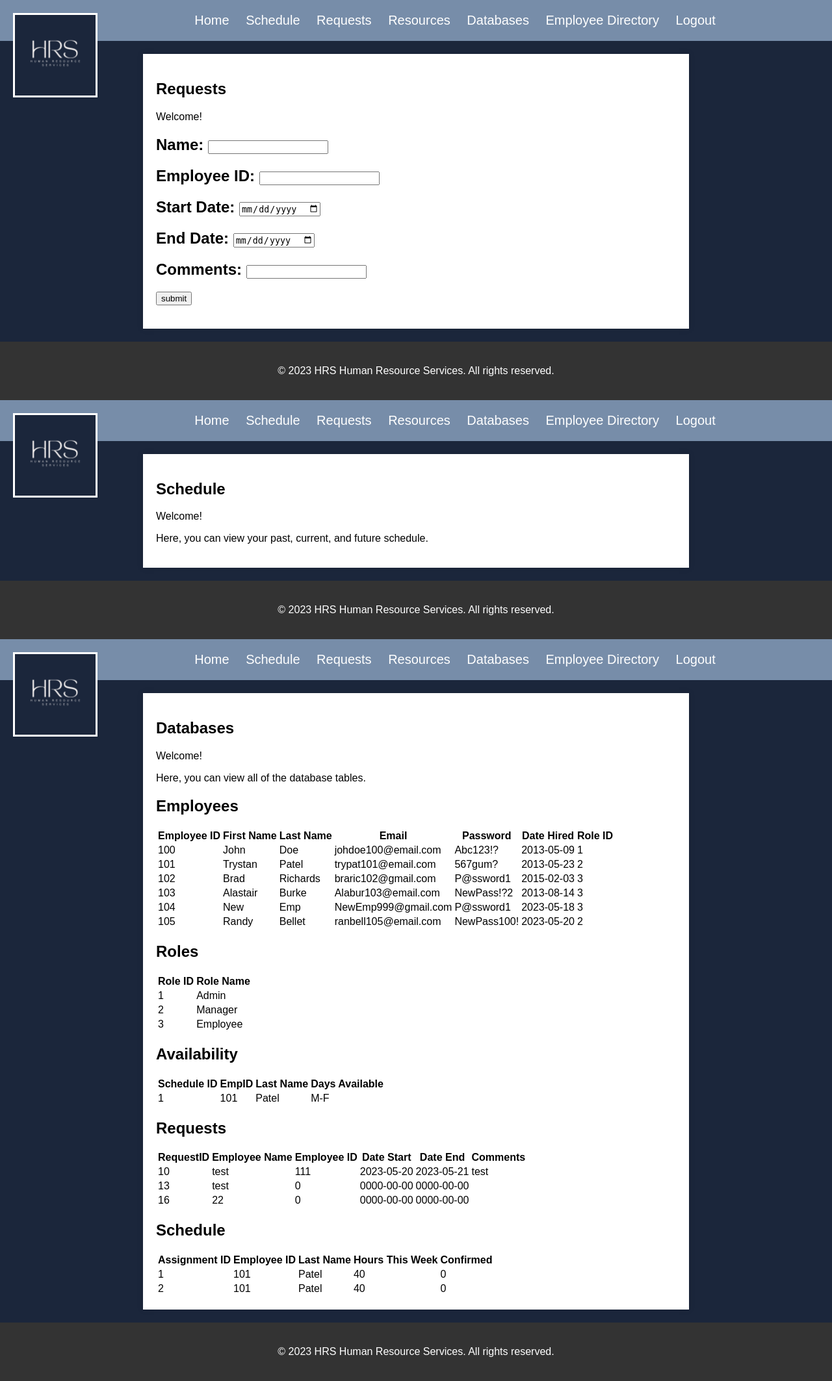
After one commit to JustARaceThing/CIS480-Project, a PHP site: page /view/databases.php in a window 1280 px wide. The commit adds this page. Shown: the whole page at 65% size. Run offline with PHP 8.4, Linux system fonts and the light colour scheme; data comes from the database, SQL or seed files in the repository; both versions use the stored data as it was after the commit; some libraries are stand-ins or nearby versions.

Commit message:
New Tables!
Updated all UX changes and added new tables from database with respective files

```diff
--- /dev/null
+++ b/controller/availability.php
@@ -0,0 +1,50 @@
+<?php
+
+class Availability {
+    //availability table parameters
+    private $scheduleID;
+    private $empID;
+    private $lName;
+    private $daysAvail;
+
+    //constructor
+    public function __construct($scheduleID, $empID, $lName, $daysAvail) {
+        $this->scheduleID = $scheduleID;
+        $this->empID = $empID;
+        $this->lName = $lName;
+        $this->daysAvail = $daysAvail;
+    }
+
+    //get and set availability properties
+    public function getScheduleID() {
+        return $this->scheduleID;
+    }
+
+    public function setScheduleID($val) {
+        $this->scheduleID = $val;
+    }
+
+    public function getEmpID() {
+        return $this->empID;
+    }
+
+    public function setEmpID($val) {
+        $this->empID = $val;
+    }
+
+    public function getLName() {
+        return $this->lName;
+    }
+
+    public function setLName($val) {
+        $this->lName = $val;
+    }
+
+    public function getDaysAvail() {
+        return $this->daysAvail;
+    }
+
+    public function setDaysAvail($val) {
+        $this->daysAvail = $val;
+    }
+}
--- /dev/null
+++ b/controller/availability_controller.php
@@ -0,0 +1,31 @@
+<?php
+require_once('availability.php');
+require_once('../model/availability_db.php');
+
+class AvailabilityController {
+    //convert row from database into object
+    private static function rowToAvailability($row) {
+        $availability = new Availability($row['scheduleID'],
+            $row['EmpID'],
+            $row['Last Name'],
+            $row['Days Avail']);
+
+        return $availability;
+    }
+
+    //get all availability values and store into an array
+    public static function getAllAvail() {
+        $queryRes = AvailabilityDB::getAvailability();
+
+        if ($queryRes) {
+            $availability = array();
+            foreach ($queryRes as $row) {
+                $availability[] = self::rowToAvailability($row);
+            }
+
+            return $availability;
+        } else {
+            return false;
+        }
+    }
+}
--- a/controller/employee_controller.php
+++ b/controller/employee_controller.php
@@ -1,6 +1,6 @@
 <?php
 require_once('employee.php');
-require_once('./model/employee_db.php');
+require_once('../model/employee_db.php');
 
 class EmployeeController {
     //convert row from database into Employee object
--- /dev/null
+++ b/controller/requests.php
@@ -0,0 +1,70 @@
+<?php
+
+class Requests {
+    //requests table parameters
+    private $requestID;
+    private $empName;
+    private $empID;
+    private $dateStart;
+    private $dateEnd;
+    private $comments;
+
+    //constructor
+    public function __construct($requestID, $empName, $empID, $dateStart, $dateEnd, $comments) {
+        $this->requestID = $requestID;
+        $this->empName = $empName;
+        $this->empID = $empID;
+        $this->dateStart = $dateStart;
+        $this->dateEnd = $dateEnd;
+        $this->comments = $comments;
+    }
+
+    //get and set requests properties
+    public function getRequestID() {
+        return $this->requestID;
+    }
+
+    public function setRequestID($val) {
+        $this->requestID = $val;
+    }
+
+    public function getEmpName() {
+        return $this->empName;
+    }
+
+    public function setEmpName($val) {
+        $this->empName = $val;
+    }
+
+    public function getEmpID() {
+        return $this->empID;
+    }
+
+    public function setEmpID($val) {
+        $this->empID = $val;
+    }
+
+    public function getDateStart() {
+        return $this->dateStart;
+    }
+
+    public function setDateStart($val) {
+        $this->dateStart = $val;
+    }
+
+    public function getDateEnd() {
+        return $this->dateEnd;
+    }
+
+    public function setDateEnd($val) {
+        $this->dateEnd = $val;
+    }
+
+    public function getComments() {
+        return $this->comments;
+    }
+
+    public function setComments($val) {
+        $this->comments = $val;
+    }
+}
--- /dev/null
+++ b/controller/requests_controller.php
@@ -0,0 +1,33 @@
+<?php
+require_once('requests.php');
+require_once('../model/requests_db.php');
+
+class RequestsController {
+    //convert row from database into object
+    private static function rowToRequests($row) {
+        $requests = new Requests($row['RequestID'],
+            $row['EmpName'],
+            $row['EmpID'],
+            $row['DateStart'],
+            $row['DateEnd'],
+            $row['Comments']);
+
+        return $requests;
+    }
+
+    //get all requests values and store into an array
+    public static function getAllRequests() {
+        $queryRes = RequestsDB::getRequests();
+
+        if ($queryRes) {
+            $requests = array();
+            foreach ($queryRes as $row) {
+                $requests[] = self::rowToRequests($row);
+            }
+
+            return $requests;
+        } else {
+            return false;
+        }
+    }
+}
--- /dev/null
+++ b/controller/schedule.php
@@ -0,0 +1,60 @@
+<?php
+
+class Schedule {
+    //schedule table parameters
+    private $assignmentID;
+    private $empID;
+    private $lName;
+    private $hoursThisWeek;
+    private $confirmed;
+
+    //constructor
+    public function __construct($assignmentID, $empID, $lName, $hoursThisWeek, $confirmed) {
+        $this->assignmentID = $assignmentID;
+        $this->empID = $empID;
+        $this->lName = $lName;
+        $this->hoursThisWeek = $hoursThisWeek;
+        $this->confirmed = $confirmed;
+    }
+
+    //get and set schedule properties
+    public function getAssignmentID() {
+        return $this->assignmentID;
+    }
+
+    public function setAssignmentID($val) {
+        $this->assignmentID = $val;
+    }
+
+    public function getEmpID() {
+        return $this->empID;
+    }
+
+    public function setEmpID($val) {
+        $this->empID = $val;
+    }
+
+    public function getLastName() {
+        return $this->lName;
+    }
+
+    public function setLastName($val) {
+        $this->lName = $val;
+    }
+
+    public function getHoursThisWeek() {
+        return $this->hoursThisWeek;
+    }
+
+    public function setHoursThisWeek($val) {
+        $this->hoursThisWeek = $val;
+    }
+
+    public function getConfirmed() {
+        return $this->confirmed;
+    }
+
+    public function setConfirmed($val) {
+        $this->confirmed = $val;
+    }
+}
--- /dev/null
+++ b/controller/schedule_controller.php
@@ -0,0 +1,32 @@
+<?php
+require_once('schedule.php');
+require_once('../model/schedule_db.php');
+
+class ScheduleController {
+    //convert row from database into object
+    private static function rowToSchedule($row) {
+        $schedule = new Schedule($row['AssignmentID'],
+            $row['EmpID'],
+            $row['LastName'],
+            $row['Hours This Week'],
+            $row['Confirmed']);
+
+        return $schedule;
+    }
+
+    //get all requests values and store into an array
+    public static function getAllSchedule() {
+        $queryRes = ScheduleDB::getSchedule();
+
+        if ($queryRes) {
+            $schedule = array();
+            foreach ($queryRes as $row) {
+                $schedule[] = self::rowToSchedule($row);
+            }
+
+            return $schedule;
+        } else {
+            return false;
+        }
+    }
+}
--- /dev/null
+++ b/model/availability_db.php
@@ -0,0 +1,21 @@
+<?php
+require_once('database.php');
+
+class AvailabilityDB {
+    //function to get all availability info from database
+    public static function getAvailability() {
+        //get database connection
+        $db = new Database();
+        $dbConn = $db->getDbConn();
+
+        //query
+        if ($dbConn) {
+            $query = "SELECT * FROM availability";
+
+            //execute and return query
+            return $dbConn->query($query);
+        } else {
+            return false;
+        }
+    }
+}
--- a/model/database.php
+++ b/model/database.php
@@ -3,9 +3,9 @@
 class Database {
     //connection parameters
     private $host = 'localhost';
-    private $dbname = 'hrsdatabase'; //check here for local db changes
-    private $username = 'sqladmin';
-    private $password = 'EQ.7R4pLQLNa8O/i';
+    private $dbname = 'cis480'; //check here for local db changes
+    private $username = 'johhen5111';
+    private $password = 'password';
 
     //database connection and error message
     private $conn;
--- /dev/null
+++ b/model/requests_db.php
@@ -0,0 +1,21 @@
+<?php
+require_once('database.php');
+
+class RequestsDB {
+    //function to get all requests info from database
+    public static function getRequests() {
+        //get database connection
+        $db = new Database();
+        $dbConn = $db->getDbConn();
+
+        //query
+        if ($dbConn) {
+            $query = "SELECT * FROM requests";
+
+            //execute and return query
+            return $dbConn->query($query);
+        } else {
+            return false;
+        }
+    }
+}
--- /dev/null
+++ b/model/schedule_db.php
@@ -0,0 +1,21 @@
+<?php
+require_once('database.php');
+
+class ScheduleDB {
+    //function to get all schedule info from database
+    public static function getSchedule() {
+        //get database connection
+        $db = new Database();
+        $dbConn = $db->getDbConn();
+
+        //query
+        if ($dbConn) {
+            $query = "SELECT * FROM schedule";
+
+            //execute and return query
+            return $dbConn->query($query);
+        } else {
+            return false;
+        }
+    }
+}
--- a/view/admin.php
+++ b/view/admin.php
@@ -97,6 +97,7 @@
             <li><a href="schedule.php">Schedule</a></li>
             <li><a href="requests.php">Requests</a></li>
             <li><a href="resources.php">Resources</a></li>
+            <li><a href="databases.php">Databases</a></li>
             <li><a href="directory.php">Employee Directory</a></li>
             <li><a href="../index.php">Logout</a></li>
         </ul>
--- /dev/null
+++ b/view/databases.php
@@ -0,0 +1,222 @@
+<?php
+require_once('../controller/employee_controller.php');
+require_once('../controller/employee.php');
+require_once('../controller/roles_controller.php');
+require_once('../controller/roles.php');
+require_once('../controller/availability_controller.php');
+require_once('../controller/availability.php');
+require_once('../controller/requests_controller.php');
+require_once('../controller/requests.php');
+require_once('../controller/schedule_controller.php');
+require_once('../controller/schedule.php');
+?>
+
+<!DOCTYPE html>
+<html lang="en">
+<meta charset="UTF-8">
+<meta http-equiv="X-UA-Compatible" content="IE=edge">
+<meta name="viewport" content="width=device-width, initial-scale=1.0">
+<link rel="stylesheet" href="https://pro.fontawesome.com/releases/v5.10.0/css/all.css"
+    integrity="sha384-AYmEC3Yw5cVb3ZcuHtOA93w35dYTsvhLPVnYs9eStHfGJvOvKxVfELGroGkvsg+p" crossorigin="anonymous" />
+<link rel="stylesheet" href="home.css">
+<html>
+
+<head>
+    <title>Employee Portal</title>
+    <style>
+        body {
+            font-family: 'Poppins', sans-serif;
+            background-color: #1b263b;
+            margin: 0;
+            padding: 0;
+        }
+
+        header {
+            background-color: #1b263b;
+            color: #fff;
+            padding: 20px;
+            text-align: center;
+        }
+
+        nav {
+            background-color: #778da9;
+            color: #fff;
+            padding: 20px;
+            text-align: center;
+            font-size: 20px;
+        }
+
+        nav ul {
+            list-style-type: none;
+            margin: 0;
+            padding: 0;
+        }
+
+        nav ul li {
+            display: inline-block;
+            margin-right: 10px;
+        }
+
+        nav ul li a {
+            color: #fff;
+            text-decoration: none;
+            padding: 5px;
+        }
+
+        main {
+            max-width: 800px;
+            margin: 20px auto;
+            padding: 20px;
+            background-color: #fff;
+            box-shadow: 0 0 10px rgba(0, 0, 0, 0.1);
+        }
+
+        footer {
+            background-color: #333;
+            color: #fff;
+            padding: 20px;
+            text-align: center;
+        }
+
+        .image1 {
+            width: 10%;
+            height: 10%;
+            float: left;
+            border-style: solid;
+            border-color: #fff;
+        }
+         /*responsive*/
+
+        @media (max-width: 600px){
+            header{
+                padding: 10px;
+            }
+            nav{
+                padding: 5px;
+            }
+            nav ul{
+                padding: 5px;
+            }
+        }
+    </style>
+</head>
+
+<body>
+    <nav>
+        <img src="../images/logo.png" alt="logo" class="image1">
+        <ul>
+            <li><a href="home.php">Home</a></li>
+            <li><a href="schedule.php">Schedule</a></li>
+            <li><a href="requests.php">Requests</a></li>
+            <li><a href="resources.php">Resources</a></li>
+            <li><a href="databases.php">Databases</a></li>
+            <li><a href="directory.php">Employee Directory</a></li>
+            <li><a href="../index.php">Logout</a></li>
+        </ul>
+    </nav>
+
+    <main>
+        <h2>Databases</h2>
+        <p>Welcome!</p>
+        <p>Here, you can view all of the database tables.</p>
+        <h2>Employees</h2>
+        <table>
+            <tr>
+                <th>Employee ID</th>
+                <th>First Name</th>
+                <th>Last Name</th>
+                <th>Email</th>
+                <th>Password</th>
+                <th>Date Hired</th>
+                <th>Role ID</th>
+            </tr>
+            <?php foreach(EmployeeController::getAllEmployees() as $employees) : ?>
+            <tr>
+                <td><?php echo $employees->getEmpID(); ?></td>
+                <td><?php echo $employees->getFirstName(); ?></td>
+                <td><?php echo $employees->getLastName(); ?></td>
+                <td><?php echo $employees->getEmail(); ?></td>
+                <td><?php echo $employees->getPassword(); ?></td>
+                <td><?php echo $employees->getDateHired(); ?></td>
+                <td><?php echo $employees->getRoleID(); ?></td>
+            </tr>
+            <?php endforeach; ?>
+        </table>
+        <h2>Roles</h2>
+        <table>
+            <tr>
+                <th>Role ID</th>
+                <th>Role Name</th>
+            </tr>
+            <?php foreach(RolesController::getAllRoles() as $roles) : ?>
+            <tr>
+                <td><?php echo $roles->getRoleID(); ?></td>
+                <td><?php echo $roles->getRoleName(); ?></td>
+            </tr>
+            <?php endforeach; ?>
+        </table>
+        <h2>Availability</h2>
+        <table>
+            <tr>
+                <th>Schedule ID</th>
+                <th>EmpID</th>
+                <th>Last Name</th>
+                <th>Days Available</th>
+            </tr>
+            <?php foreach(AvailabilityController::getAllAvail() as $availability) : ?>
+            <tr>
+                <td><?php echo $availability->getScheduleID(); ?></td>
+                <td><?php echo $availability->getEmpID(); ?></td>
+                <td><?php echo $availability->getLName(); ?></td>
+                <td><?php echo $availability->getDaysAvail(); ?></td>
+            </tr>
+            <?php endforeach; ?>
+        </table>
+        <h2>Requests</h2>
+        <table>
+            <tr>
+                <th>RequestID</th>
+                <th>Employee Name</th>
+                <th>Employee ID</th>
+                <th> Date Start</th>
+                <th>Date End</th>
+                <th>Comments</th>
+            </tr>
+            <?php foreach(RequestsController::getAllRequests() as $requests) : ?>
+            <tr>
+                <td><?php echo $requests->getRequestID(); ?></td>
+                <td><?php echo $requests->getEmpName(); ?></td>
+                <td><?php echo $requests->getEmpID(); ?></td>
+                <td><?php echo $requests->getDateStart(); ?></td>
+                <td><?php echo $requests->getDateEnd(); ?></td>
+                <td><?php echo $requests->getComments(); ?></td>
+            </tr>
+            <?php endforeach; ?>
+        </table>
+        <h2>Schedule</h2>
+        <table>
+            <tr>
+                <th>Assignment ID</th>
+                <th>Employee ID</th>
+                <th>Last Name</th>
+                <th>Hours This Week</th>
+                <th>Confirmed</th>
+            </tr>
+            <?php foreach(ScheduleController::getAllSchedule() as $schedule) : ?>
+            <tr>
+                <td><?php echo $schedule->getAssignmentID(); ?></td>
+                <td><?php echo $schedule->getEmpID(); ?></td>
+                <td><?php echo $schedule->getLastName(); ?></td>
+                <td><?php echo $schedule->getHoursThisWeek(); ?></td>
+                <td><?php echo $schedule->getConfirmed(); ?></td>
+            </tr>
+            <?php endforeach; ?>
+        </table>
+    </main>
+
+    <footer>
+        <p>&copy; 2023 HRS Human Resource Services. All rights reserved.</p>
+    </footer>
+</body>
+
+</html>
--- a/view/home.php
+++ b/view/home.php
@@ -96,6 +96,8 @@
             <li><a href="schedule.php">Schedule</a></li>
             <li><a href="requests.php">Requests</a></li>
             <li><a href="resources.php">Resources</a></li>
+            <li><a href="databases.php">Databases</a></li>
+            <li><a href="directory.php">Employee Directory</a></li>
             <li><a href="../index.php">Logout</a></li>
         </ul>
     </nav>
--- a/view/requests.php
+++ b/view/requests.php
@@ -96,6 +96,8 @@
             <li><a href="schedule.php">Schedule</a></li>
             <li><a href="requests.php">Requests</a></li>
             <li><a href="resources.php">Resources</a></li>
+            <li><a href="databases.php">Databases</a></li>
+            <li><a href="directory.php">Employee Directory</a></li>
             <li><a href="../index.php">Logout</a></li>
         </ul>
     </nav>
--- a/view/resources.php
+++ b/view/resources.php
@@ -97,6 +97,8 @@
             <li><a href="schedule.php">Schedule</a></li>
             <li><a href="requests.php">Requests</a></li>
             <li><a href="resources.php">Resources</a></li>
+            <li><a href="databases.php">Databases</a></li>
+            <li><a href="directory.php">Employee Directory</a></li>
             <li><a href="../index.php">Logout</a></li>
         </ul>
     </nav>
--- a/view/schedule.php
+++ b/view/schedule.php
@@ -95,6 +95,8 @@
             <li><a href="schedule.php">Schedule</a></li>
             <li><a href="requests.php">Requests</a></li>
             <li><a href="resources.php">Resources</a></li>
+            <li><a href="databases.php">Databases</a></li>
+            <li><a href="directory.php">Employee Directory</a></li>
             <li><a href="../index.php">Logout</a></li>
         </ul>
     </nav>
```
Also changed, not shown: hrsdatabase.sql (+83 -4 lines), view/directory.php (+4 -3 lines).
